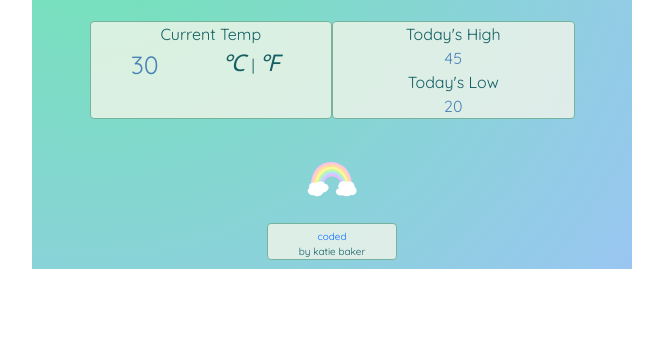
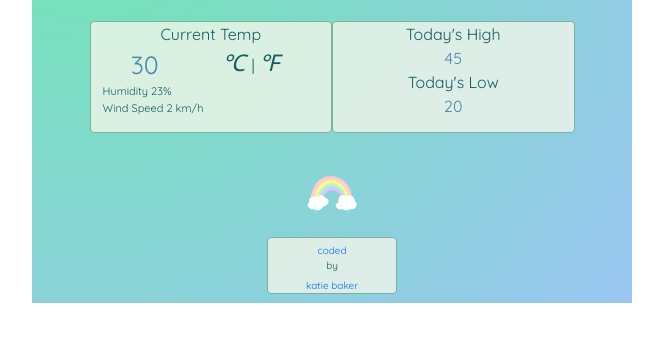
Before and after one commit to katiekachoo/sweet-app, a plain HTML site: page index.html in a window 1280 px wide. Shown: the part 272-614 px from the top of the page, without its empty margins (308-971 px from the left). Drawn offline with nearby package versions, Linux system fonts and the light colour scheme.

Commit message:
added humidity, wind speed, & link to LinkedIn Profile

```diff
--- a/index.html
+++ b/index.html
@@ -55,6 +55,7 @@
               sunny day
               <img class="face"src="img/heart-eye.gif" />
             </h3>
+
           </div>
           <div class="col-5">
             <div class="card card-body local-info" id="local-city">
@@ -85,6 +86,14 @@
                 ℉
               </a>
             </span>
+            <ul>
+              <li>
+                Humidity <span id="humid">23</span>%
+              </li>
+              <li>
+                Wind Speed <span id="wind">2</span> km/h
+              </li>
+            </ul>
             </div>
           </div>
         <div class="card col-5">
@@ -110,7 +119,7 @@
         <img class="rainbow" src="img/rainbow.gif" alt="rainbow" />
       </span>
       <div class="card coder">
-        <a class="coder" href="https://github.com/katiekachoo/sweet-app" target="_blank">coded </a> by katie baker
+        <a class="coder" href="https://github.com/katiekachoo/sweet-app" target="_blank">coded </a> by <a class="coder" href="https://www.linkedin.com/in/katie-baker-4177a588/" target="_blank">katie baker</a>
       </div>
 
     <script src="src/java.js">
--- a/src/java.js
+++ b/src/java.js
@@ -69,6 +69,8 @@ function showCityTemp(response) {
   let highTemp = Math.round(response.data.main.temp_max);
   let cityTime = document.querySelector("#current-local-time");
   let timeDescription = document.querySelector("#time-description");
+  let humidity = document.querySelector("#humid");
+  let windSpeed = document.querySelector("#wind");
   cityTemp.innerHTML = `${temp}`;
   cityDescrip.innerHTML = `${response.data.weather[0].description} 😄`;
   country.innerHTML = `${response.data.sys.country}`;
@@ -77,6 +79,8 @@ function showCityTemp(response) {
   highTempData.innerHTML = `${highTemp}`;
   cityTime.innerHTML = formatTime(response.data.dt * 1000);
   timeDescription.innerHTML = "Last updated";
+  humidity.innerhTML = response.data.main.humidity;
+  windSpeed.innerHTML = Math.round(response.data.wind.speed);
  }
 function searchCity(event) {
   event.preventDefault();
--- a/src/style.css
+++ b/src/style.css
@@ -2,7 +2,11 @@ h2,
 h3 {
   padding-left: 15px;
 }
-
+li {
+  list-style-type: none;
+  text-align: left;
+  font-size: 11px;
+}
 .container {
   font-family: "Quicksand", sans-serif;
   background: radial-gradient(
```
